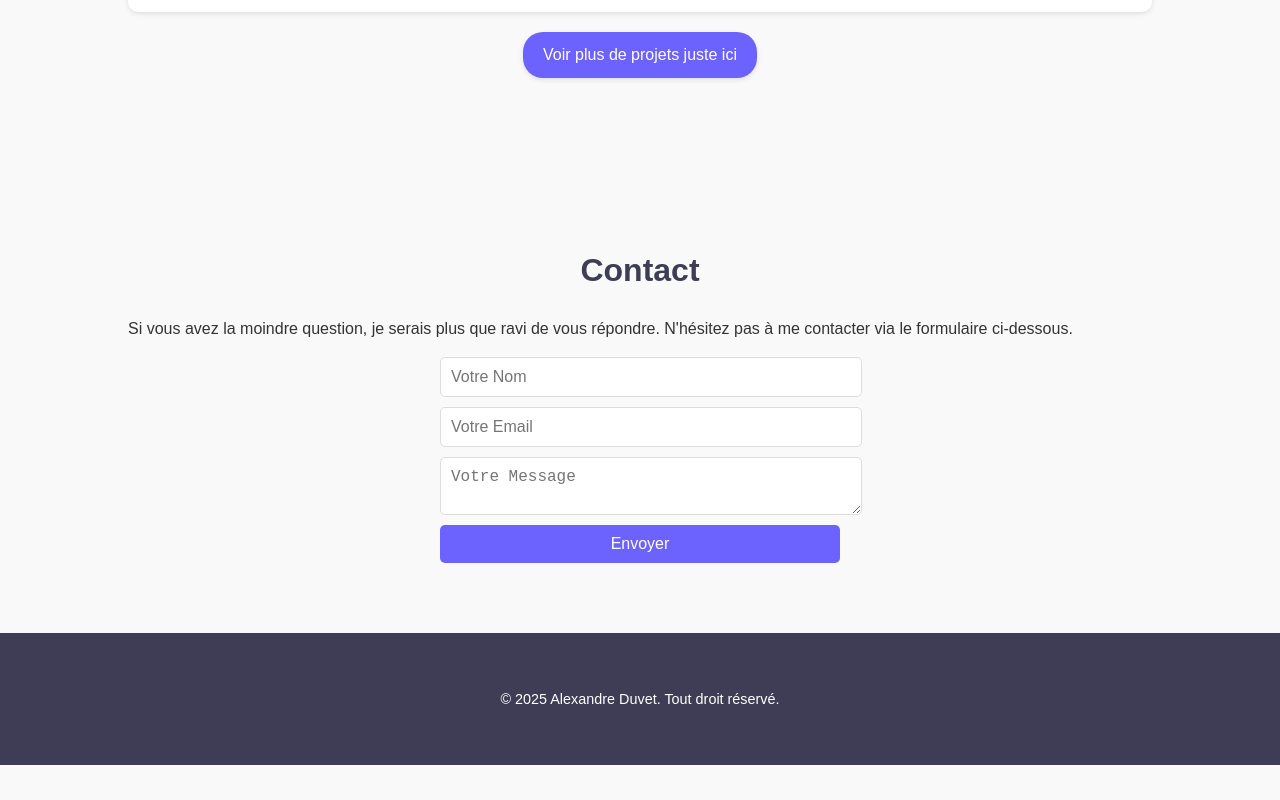
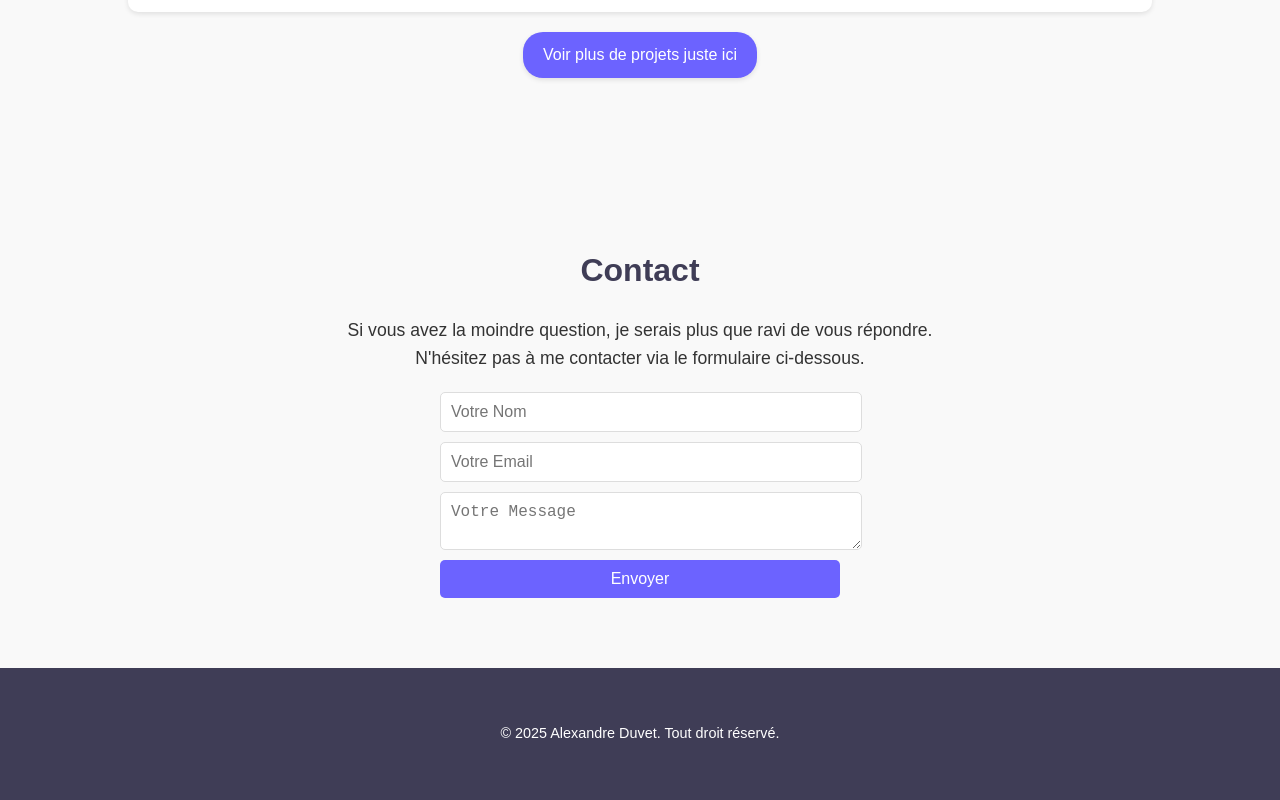
Before and after one commit to darksayter/e_cv, a plain HTML site: page index.html in a window 1280 px wide. Shown: the part 2441-3241 px from the top of the page. Before the commit the page ends 3206 px from the top, so only its background shows below. Drawn offline with Linux system fonts and the light colour scheme.

Commit message:
Update styles.css

```diff
--- a/styles.css
+++ b/styles.css
@@ -217,6 +217,17 @@ section h2 {
 }
 
 /* Contact Section */
+#contact .container {
+    text-align: center;
+}
+
+#contact p {
+    text-align: center;
+    max-width: 600px;
+    margin: 0 auto 20px;
+    font-size: 1.1rem;
+}
+
 #contact-form {
     display: flex;
     flex-direction: column;
```
